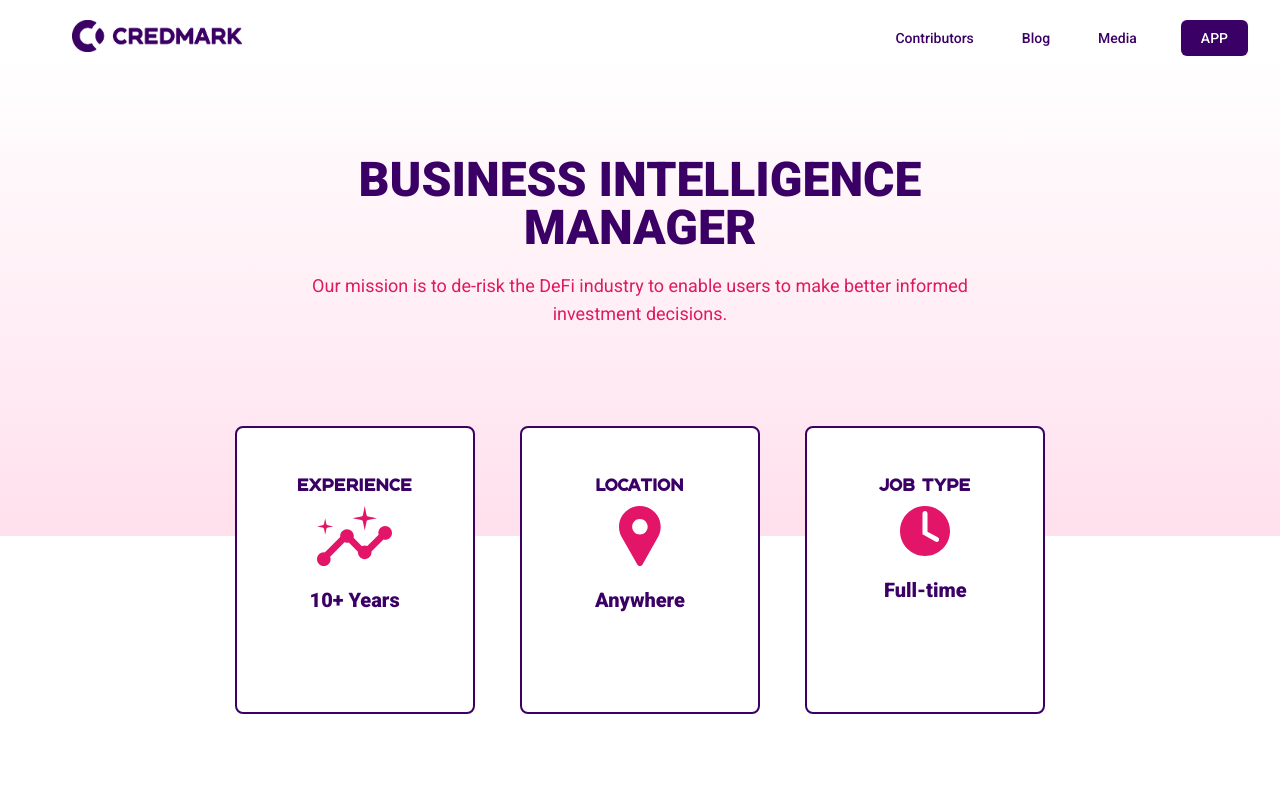
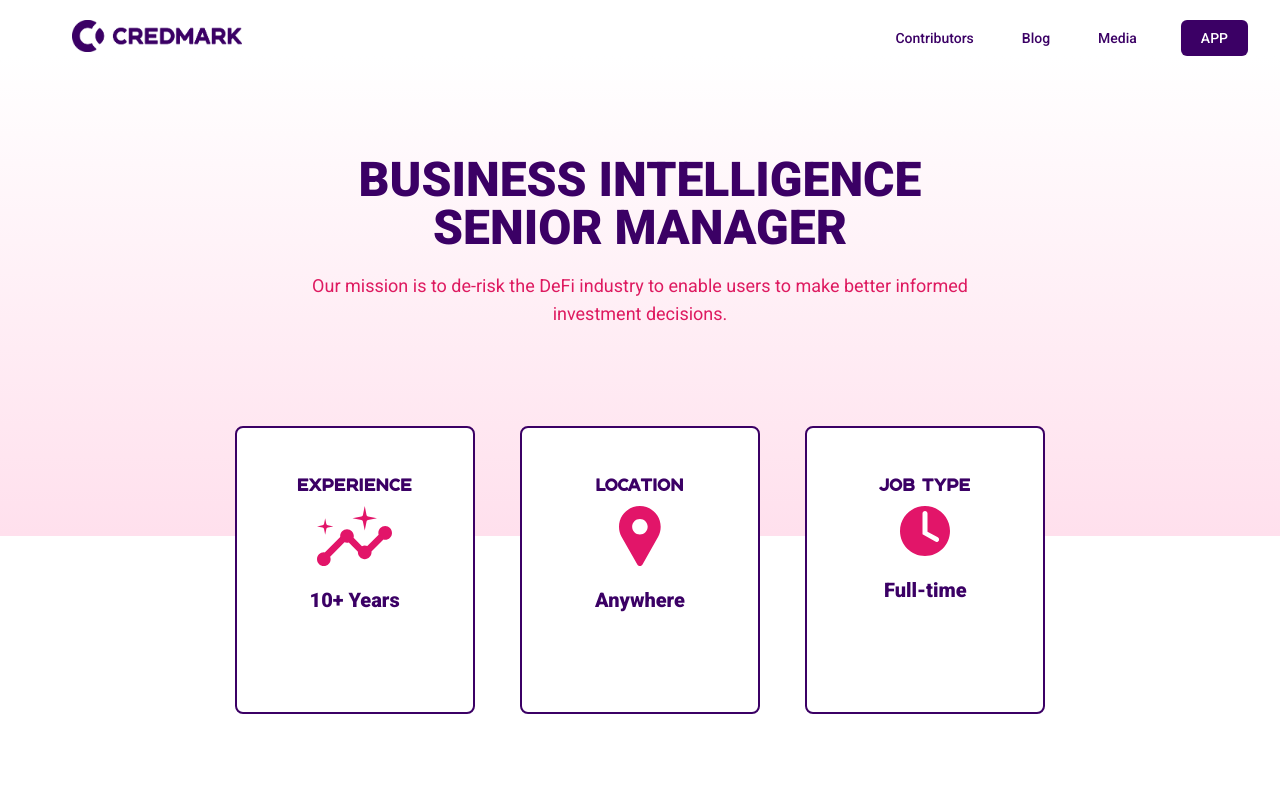
Before and after one commit to credmark/credmark-website, a Next.js app: page /careers/business-intelligence-manager in a window 1280 px wide. Shown: the top 800 px of the page. Built offline with nearby package versions, Linux system fonts and the light colour scheme.

Commit message:
BI Manager job specs updated

```diff
--- a/components/careers/descriptionBusiness.js
+++ b/components/careers/descriptionBusiness.js
@@ -45,6 +45,9 @@ const DescriptionBusiness = (props) => {
                 <p className="text-black pt-5">{props.summary}</p>
                 <p className="text-black pt-5">{props.summaryTwo}</p>
                 <p className="text-black pt-5">{props.summaryThree}</p>
+                <p className="text-black pt-5">{props.summaryFour}</p>
+                <p className="text-black pt-5">{props.summaryFive}</p>
+                <p className="text-black pt-5">{props.summarySix}</p>
                     <h3 className="credmark text-3xl pt-16">Responsibilities</h3>
                     <ul>
                         <li className="text-black">{props.responsibilities}</li>
--- a/components/pages/business-intelligence-manager.js
+++ b/components/pages/business-intelligence-manager.js
@@ -10,22 +10,26 @@ export default function BusinessIntelligenceManager() {
             <main className="max-w-full flex-1 relative overflow-y-auto focus:outline-none rounded-md bg-white">
                 <div className="blogGradient rounded-md">
                     <Description
-                        title="Business Intelligence Manager"
+                        title="Business Intelligence Senior Manager"
                         description="Our mission is to de-risk the DeFi industry to enable users to make better informed investment decisions."
                         experience="10+ Years"
                         location="Anywhere"
                         job="Full-time"
-                        summary="We are looking for a Business Intelligence Manager, Risk Solutions to refine and lead the data strategy implementation. The data consumers are internal users and external clients. Position responsibility is to define the data warehouse architecture, including mappings, data controls, analysis, and visualization. This includes setting up governance and technical procedures. The core function is to support having high-quality daily and intraday data across all dimensions to make risk management and trading decisions."
-                        summaryTwo="In this role as Business Intelligence Manager, Risk Solutions you will act as a conduit between the business and technical team in terms of data. You will take ownership over the data projects, including developing the BI platform, incorporating Agile BI vision, and planning future architecture for user cases specific requirements."
-                        summaryThree="This role is in a fast-paced start-up environment. You will need to develop an understanding of decentralized finance and encourage a data-driven approach. This is more than just a managerial role, it’s a versatile and visionary position where you can create and lead."
-                        responsibilities="Experience developing BI solutions in trading"
-                        responsibilitiesOne="Knowledge of data quality controls standards"
-                        responsibilitiesTwo="SQL"
-                        responsibilitiesThree="Python or Java"
-                        responsibilitiesFour="Data Visualization Techniques"
-                        responsibilitiesFive="Experience communicating at the managerial level and with external clients"
-                        responsibilitiesSix="Project Management Experience"
-                        responsibilitiesSeven="Knowledge of the Financial Services, Capital Markets and Electronic Trading"
+                        summary="Credmark is a data and analytics platform in the decentralized finance (DeFi) space."
+                        summaryTwo="We are looking for a Business Intelligence Manager to refine and lead the data strategy implementation. The data consumers are internal users and external clients."
+                        summaryThree="Position responsibility is to define the data warehouse architecture, including mappings, data controls, analysis, and visualization. This includes setting up governance and technical procedures. The core function is to support having high quality daily and intraday data across all dimensions to make risk management and trading decisions."
+                        summaryFour="In this role as Business Intelligence Manager you will act as a conduit between modellers, engineers, and clients."
+                        summaryFive="This role is in a fast-paced start-up environment. You will need to have a deep understanding of trading strategies and DeFi from a data perspective."
+                        summarySix="This is more than just a managerial role, it’s a versatile and visionary position where you can create and lead."
+                        responsibilities="Experience in BI Solutions 7-10 years"
+                        responsibilitiesOne="Experience in financial services"
+                        responsibilitiesTwo="Strong knowledge of DeFi"
+                        responsibilitiesThree="Knowledge of data quality controls best practice"
+                        responsibilitiesFour="Advanced SQL"
+                        responsibilitiesFive="Advanced Python and Java"
+                        responsibilitiesSix="Data Visualization Techniques"
+                        responsibilitiesSeven="Experience communicating at managerial level and with external clients"
+                        responsibilitiesEight="Project Management Experience"
                     />
                         <Subscribe />
                         <Footer />
--- a/components/pages/careers.js
+++ b/components/pages/careers.js
@@ -61,7 +61,7 @@ export default function Careers() {
                                 link="/careers/senior-frontend-engineer"
                             />
                             <OpenRoles
-                                jobtitle="Business Intelligence Manager"
+                                jobtitle="Business Intelligence Senior Manager"
                                 link="/careers/business-intelligence-manager"
                             />
                             <OpenRoles
```
